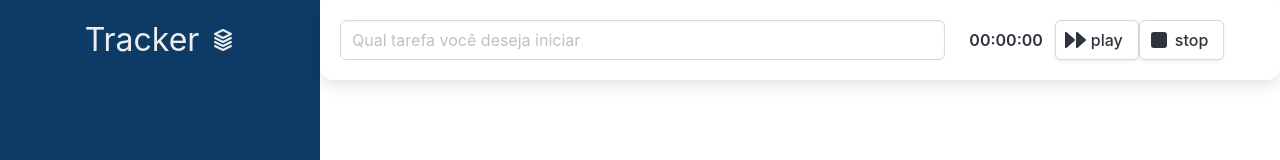
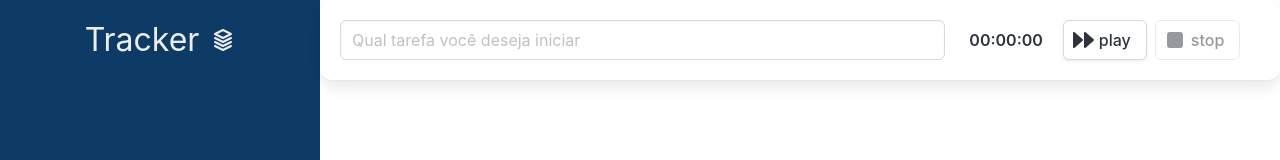
Before and after one commit to lucivandosousa/tracker, a Vue app: page / in a window 1280 px wide. Shown: the top 160 px of the page. Built offline with nearby package versions, Linux system fonts and the light colour scheme.

Commit message:
refactor: formulario

```diff
--- /dev/null
+++ b/src/components/Cronometro.vue
@@ -0,0 +1,25 @@
+<template>
+  <section class="mr-3">
+    <strong>{{ tempoDecorrido }}</strong>
+  </section>
+</template>
+
+<script setup lang="ts">
+
+  interface CronometroProps {
+    tempoEmSegundos: number
+  }
+
+  import { computed } from 'vue';
+
+  const props = defineProps<CronometroProps>()
+
+  const tempoDecorrido = computed(() => {
+    return new Date(props.tempoEmSegundos * 1000).toISOString().substr(11, 8)
+  })
+
+</script>
+
+<style scoped>
+
+</style>
--- a/src/components/Formulario.vue
+++ b/src/components/Formulario.vue
@@ -2,46 +2,24 @@
   <div class="box">
     <div class="columns container-custom">
       <div class="column is-8" role="form" aria-label="Formulário para criação de tarefas">
-        <input type="text" class="input" placeholder="Qual tarefa você deseja iniciar">
+        <input type="text" class="input" placeholder="Qual tarefa você deseja iniciar" v-model="descricao">
       </div>
       <div class="column">
-        <div class="is-flex is-align-items-center">
-          <section class="mr-3">
-            <strong>{{ tempoDecorrido }}</strong>
-          </section>
-          <div>
-            <button class="button" v-on:click="iniciar">
-              <svg  xmlns="http://www.w3.org/2000/svg"  width="24"  height="24"  viewBox="0 0 24 24"  fill="currentColor"  class="icon icon-tabler icons-tabler-filled icon-tabler-player-track-next"><path stroke="none" d="M0 0h24v24H0z" fill="none"/><path d="M2 5v14c0 .86 1.012 1.318 1.659 .753l8 -7a1 1 0 0 0 0 -1.506l-8 -7c-.647 -.565 -1.659 -.106 -1.659 .753z" /><path d="M13 5v14c0 .86 1.012 1.318 1.659 .753l8 -7a1 1 0 0 0 0 -1.506l-8 -7c-.647 -.565 -1.659 -.106 -1.659 .753z" /></svg>
-              <span>play</span>
-            </button>
-            <button class="button" v-on:click="finalizar">
-              <svg  xmlns="http://www.w3.org/2000/svg"  width="24"  height="24"  viewBox="0 0 24 24"  fill="currentColor"  class="icon icon-tabler icons-tabler-filled icon-tabler-player-stop"><path stroke="none" d="M0 0h24v24H0z" fill="none"/><path d="M17 4h-10a3 3 0 0 0 -3 3v10a3 3 0 0 0 3 3h10a3 3 0 0 0 3 -3v-10a3 3 0 0 0 -3 -3z" /></svg>
-              <span>stop</span>
-            </button>
-          </div>
-        </div>
+        <Temporizador @tempozizador-finalizado="finalizarTarefa"/>
       </div>
     </div>
   </div>
 </template>
 
-<script setup>
-import { computed, ref } from 'vue';
+<script setup lang="ts">
+  import { ref } from 'vue';
+  import Temporizador from './Temporizador.vue';
 
-  const tempoEmSegundos = ref(0)
-  const cronometro = ref(0)
-  const tempoDecorrido = computed(() => {
-    return new Date(tempoEmSegundos.value * 1000).toISOString().substr(11, 8)
-  })
+  const descricao = ref("")
 
-  function iniciar() {
-    cronometro.value = setInterval(() => {
-      tempoEmSegundos.value++
-    }, 1000)
-  }
-
-  function finalizar() {
-    clearInterval(cronometro.value)
+  function finalizarTarefa(tempoDecorrigo: number): void {
+    console.log(descricao.value, tempoDecorrigo)
+    descricao.value = ""
   }
 </script>
 
--- /dev/null
+++ b/src/components/Temporizador.vue
@@ -0,0 +1,43 @@
+<template>
+  <div class="is-flex is-align-items-center">
+    <Cronometro :tempoEmSegundos="tempoEmSegundos"/>
+    <div>
+      <button class="button ml-2" v-on:click="iniciar" :disabled="cronometroIniciado">
+        <svg  xmlns="http://www.w3.org/2000/svg"  width="24"  height="24"  viewBox="0 0 24 24"  fill="currentColor"  class="icon icon-tabler icons-tabler-filled icon-tabler-player-track-next"><path stroke="none" d="M0 0h24v24H0z" fill="none"/><path d="M2 5v14c0 .86 1.012 1.318 1.659 .753l8 -7a1 1 0 0 0 0 -1.506l-8 -7c-.647 -.565 -1.659 -.106 -1.659 .753z" /><path d="M13 5v14c0 .86 1.012 1.318 1.659 .753l8 -7a1 1 0 0 0 0 -1.506l-8 -7c-.647 -.565 -1.659 -.106 -1.659 .753z" /></svg>
+        <span>play</span>
+      </button>
+      <button class="button ml-2" v-on:click="finalizar" :disabled="!cronometroIniciado">
+        <svg  xmlns="http://www.w3.org/2000/svg"  width="24"  height="24"  viewBox="0 0 24 24"  fill="currentColor"  class="icon icon-tabler icons-tabler-filled icon-tabler-player-stop"><path stroke="none" d="M0 0h24v24H0z" fill="none"/><path d="M17 4h-10a3 3 0 0 0 -3 3v10a3 3 0 0 0 3 3h10a3 3 0 0 0 3 -3v-10a3 3 0 0 0 -3 -3z" /></svg>
+        <span>stop</span>
+      </button>
+    </div>
+  </div>
+</template>
+
+<script setup lang="ts">
+  import { ref } from 'vue';
+  import Cronometro from './Cronometro.vue';
+
+  const tempoEmSegundos = ref(0)
+  const cronometro = ref(0)
+  const cronometroIniciado = ref(false)
+  const emit = defineEmits(["tempozizadorFinalizado"])
+
+  function iniciar() {
+    cronometroIniciado.value = true
+    cronometro.value = setInterval(() => {
+      tempoEmSegundos.value++
+    }, 1000)
+  }
+
+  function finalizar() {
+    cronometroIniciado.value = false
+    clearInterval(cronometro.value)
+    emit("tempozizadorFinalizado", tempoEmSegundos.value)
+    tempoEmSegundos.value = 0
+  }
+</script>
+
+<style scoped>
+
+</style>
```
